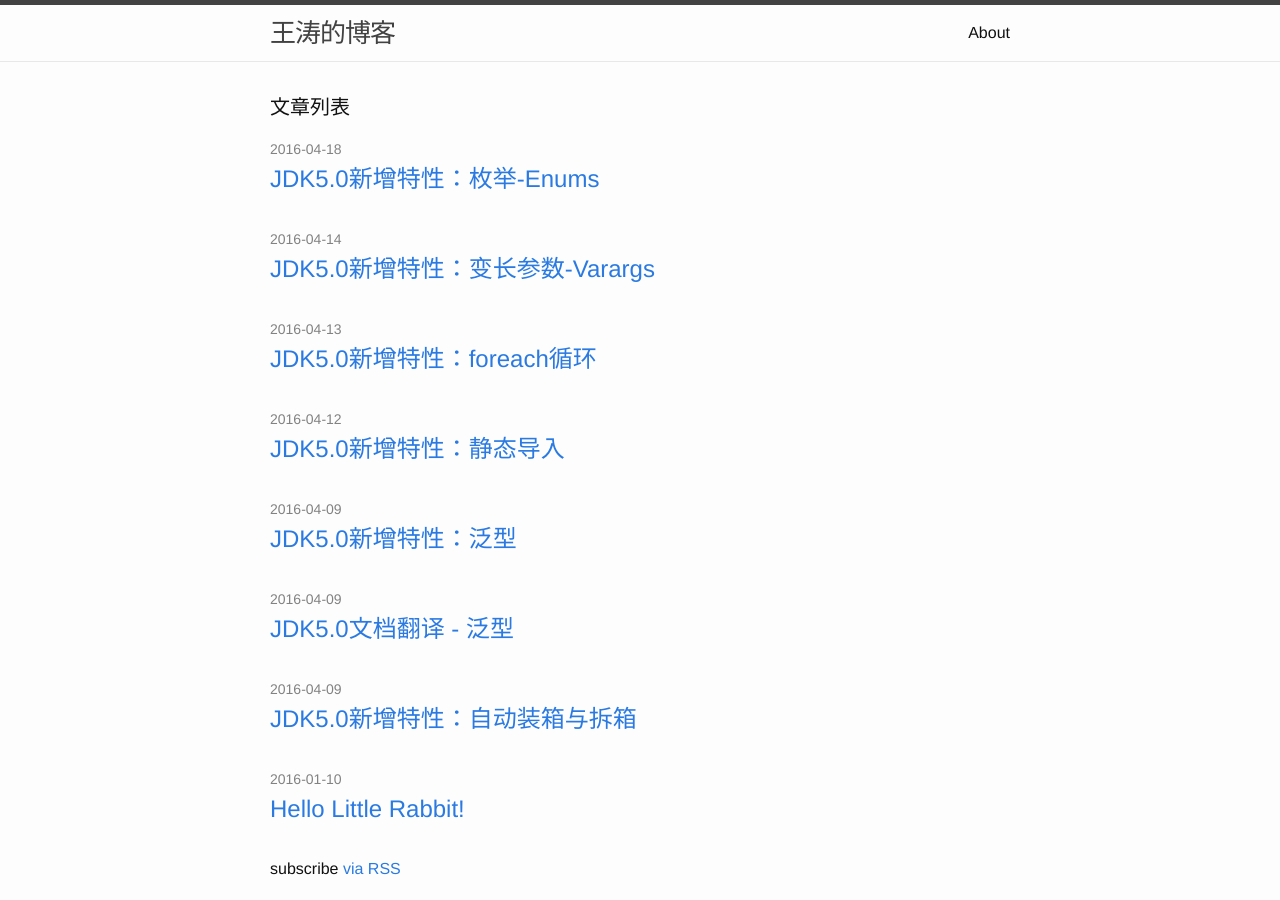
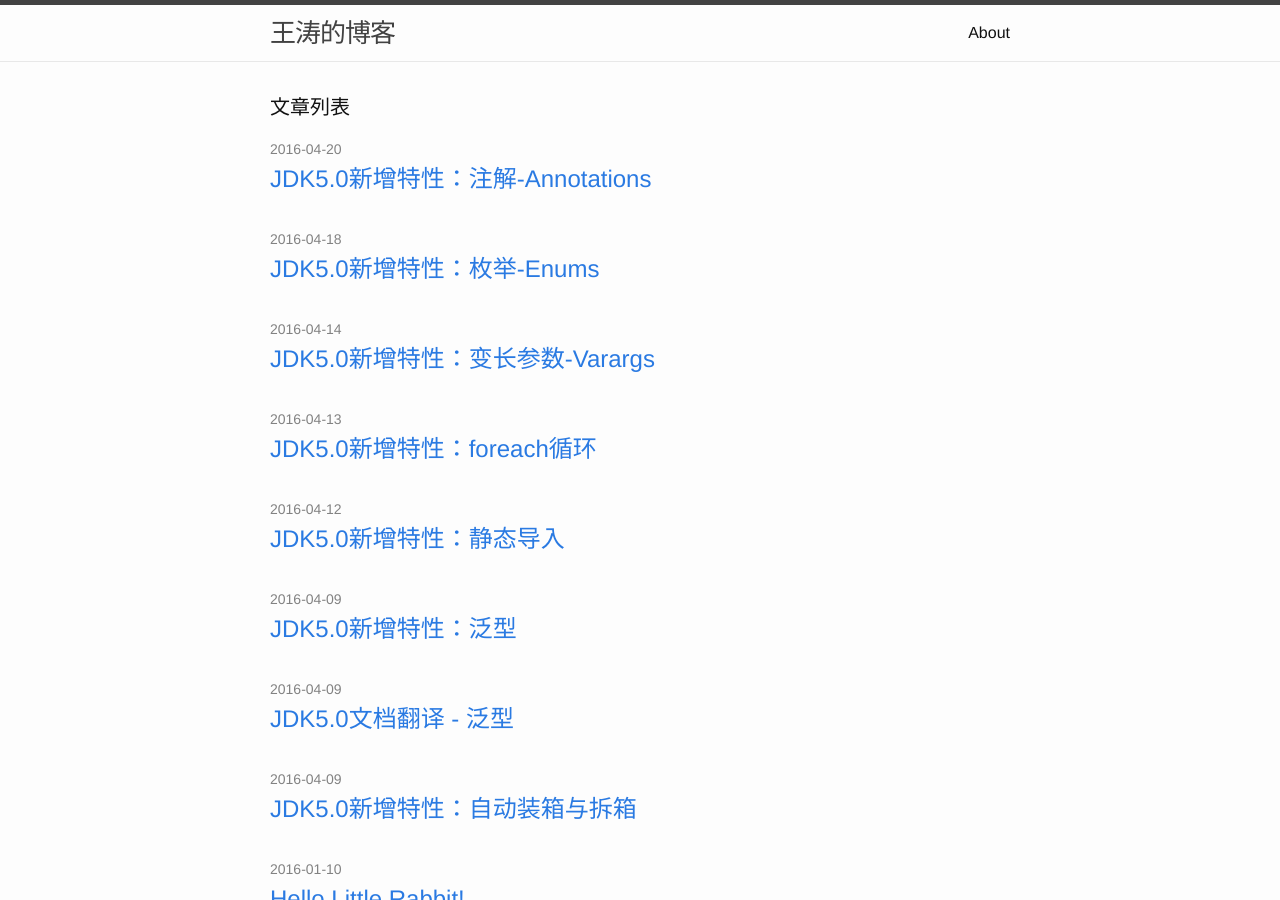
Before and after one commit to WaTer9527/WaTer9527.github.io, a Jekyll site: the page built from index.html, in a window 1280 px wide and 900 px high. Built offline with Jekyll 4.4.1, drawn with Linux system fonts in a browser that asks for light colours; the list of posts is cut into pages by our own code; some of the changed lines change nothing that is shown.

Commit message:
add an article, delete paginate

```diff
--- a/_config.yml
+++ b/_config.yml
@@ -14,8 +14,5 @@ baseurl: "" # the subpath of your site, e.g. /blog
 url: "http://water9527.com" # the base hostname & protocol for your site
 twitter_username: ter9527
 github_username:  WaTer9527
-paginate: 5
-paginate_path: "page:num"
-gems: [jekyll-paginate]
 # Build settings
 markdown: kramdown
--- /dev/null
+++ b/_posts/2016-04-20-jdk-5-annotations.markdown
@@ -0,0 +1,174 @@
+---
+layout: post
+title:  "JDK5.0新增特性：注解-Annotations"
+date:   2016-04-20 22:41:31 +0800
+categories: dev
+tags: Java
+author: 王涛
+---
+
+许多API都会需要写相当数量的模板代码。例如，为了写一个JAX-RPC的web服务，程序员必须提供一组接口及其实现。其实，有一种简便的方法，我们只需要远程访问（提供服务）的方法上加上注解，然后使用工具自动识别这些注解并生成模板代码即可。
+
+其他的API需要维护一些附属文件，而这些附属文件是要与源代码中的更改保持同步的。例如JavaBeans需要为每一个bean维护一个BeanInfo的类，Enterprise JavaBean(EJB)则需要部署描述符号（deployment descriptor）。如果这些附属文件中包含的信息是通过程序本身的注解来维护，那么这种维护方式将更方便、不易出错。
+
+Java平台一直有各种专设注解机制。例如修饰符transient就是一个专设的注解，用于表明一个成员变量在序列化时应当被忽略，同时javadoc标签@deprecated也是一个专设的注解，用于表明方法已被弃用，不应该使用。从JDK5.0版本开始，该平台具有通用注解（也称为元数据）工具，它允许程序员定义和使用自己的注解类型。该工具包含注解类型的定义语法，注解类型的声明（使用）语法，注解解释API，注解类文件以及注解处理工具。
+
+注解不会直接影响程序的语义，但是它们会影响工具和类库处理程序的方式，从而间接地影响到程序运行时的语义。注解的访问方式包括源文件、字节码文件、运行时反射。
+
+注解补充Javadoc标签。在一般情况下，如果该标记是为了影响或产生文档，它应该是一个Javadoc标签;否则，它应该是一个注解。
+
+典型的应用程序的程序员可能永远不需要定义一个注解类型，但定义注解类型并不难。注释类型的定义和普通接口的定义是类似的：
+
+* 在interface关键字前加@符号。
+
+* 每一个方法定义一个注解类型返回的元素。
+
+* 方法必须是无参的并且没有抛出（throws）声明。
+
+* 返回类型仅限于基本类型、String、Class、enums、annotations或者这些类型的数组类型。
+
+* 方法可以定义默认值。
+
+下面是定义一个注解类型的示例：
+
+{% highlight java %}
+/**
+ * Describes the Request-For-Enhancement(RFE) that led
+ * to the presence of the annotated API element.
+ */
+public @interface RequestForEnhancement {
+    int    id();
+    String synopsis();
+    String engineer() default "[unassigned]";
+    String date();    default "[unimplemented]";
+}
+{% endhighlight %}
+
+一旦定义了一个注解类型，你就可以用它来为声明添加注解。注释是一种特殊的修饰符，并且可以用在任何可以使用其他修饰符（例如public、static、final）的地方。按照约定，注解必须位于其他修饰符的前面。注解的使用：
+
+* 以@符号开头。
+
+* 后面是注解类型的名称。
+
+* 再后面是一个括号，括号中包含注解的名称-值对的列表（element-value pairs）。值必须是编译期的常量。
+
+下面是一个使用了上面定义的注解的方法声明：
+
+{% highlight java %}
+@RequestForEnhancement(
+    id       = 2868724,
+    synopsis = "Enable time-travel",
+    engineer = "Mr. Peabody",
+    date     = "4/1/3007"
+)
+public static void travelThroughTime(Date destination) { ... }
+{% endhighlight %}
+
+我们把没有定义元素的注解类型称之为标记注解类型（a marker annotation type），例如：
+
+{% highlight java %}
+/**
+ * Indicates that the specification of the annotated API element
+ * is preliminary and subject to change.
+ */
+public @interface Preliminary { }
+{% endhighlight %}
+
+使用标记注解时，允许省略括号，如下所示：
+
+{% highlight java %}
+@Preliminary
+public class TimeTravel { ... }
+{% endhighlight %}
+
+如果注解只定义了一个元素，元素应该命名为value，如下所示：
+
+{% highlight java %}
+/**
+ * Associates a copyright notice with the annotated API element.
+ */
+public @interface Copyright {
+    String value();
+}
+{% endhighlight %}
+
+如果注解只有一个元素并且该元素命名为value，在使用注解时允许省略元素的名称和等号（=），如下所示：
+
+{% highlight java %}
+@Copyright("2002 Yoyodyne Propulsion Systems")
+public class OscillationOverthruster { ... }
+{% endhighlight %}
+
+综上所述，我们现在可以创建一个基于注解的测试框架。首先我们需要定义一个注解类型Test，Test用来标识测试方法，被标识的测试方法应当使用测试工具来运行：
+
+{% highlight java %}
+import java.lang.annotation.*;
+
+/**
+ * Indicates that the annotated method is a test method.
+ * This annotation should be used only on parameterless static methods.
+ */
+@Retention(RetentionPolicy.RUNTIME)
+@Target(ElementType.METHOD)
+public @interface Test { }
+{% endhighlight %}
+
+请注意，注解类型的定义也是被注解的。这些注解被称为元注解（meta-annotations）。第一个元注解（@Retention(RetentionPolicy.RUNTIME)）表明这种类型的注解可以被虚拟机（VM）保留，这样在运行时就可以通过反射来获得它们。第二个元注解（@Target(ElementType.METHOD)）表明这种注解类型只能对方法使用。
+
+下面是一个示例程序，该类的部分方法使用了上面定义的Test注解：
+
+{% highlight java %}
+public class Foo {
+    @Test public static void m1() { }
+    public static void m2() { }
+    @Test public static void m3() {
+        throw new RuntimeException("Boom");
+    }
+    public static void m4() { }
+    @Test public static void m5() { }
+    public static void m6() { }
+    @Test public static void m7() {
+        throw new RuntimeException("Crash");
+    }
+    public static void m8() { }
+}
+{% endhighlight %}
+
+这里是测试工具：
+
+{% highlight java %}
+import java.lang.reflect.*;
+
+public class RunTests {
+   public static void main(String[] args) throws Exception {
+      int passed = 0, failed = 0;
+      for (Method m : Class.forName(args[0]).getMethods()) {
+         if (m.isAnnotationPresent(Test.class)) {
+            try {
+               m.invoke(null);
+               passed++;
+            } catch (Throwable ex) {
+               System.out.printf("Test %s failed: %s %n", m, ex.getCause());
+               failed++;
+            }
+         }
+      }
+      System.out.printf("Passed: %d, Failed %d%n", passed, failed);
+   }
+}
+{% endhighlight %}
+
+该工具接收命令行参数中输入的类名，根据类名通过反射获取该类的所有方法，迭代该方法数组，对使用了Test注解的方法执行测试流程：调用该方法，如果抛出异常，则测试不通过并打印错误信息。最终，程序将打印测试通过和不通过的统计结果。下面是运行上面程序的结果（类为之前定义的Foo）结果：
+
+{% highlight java %}
+$ java RunTests Foo
+Test public static void Foo.m3() failed: java.lang.RuntimeException: Boom
+Test public static void Foo.m7() failed: java.lang.RuntimeException: Crash
+Passed: 2, Failed 2
+{% endhighlight %}
+
+虽然这个测试工具只是一个简单的示例，但它说明了注解强大的可扩展性。
+
+**[官网文档](http://docs.oracle.com/javase/1.5.0/docs/guide/language/annotations.html)**
+
+（完）
```
